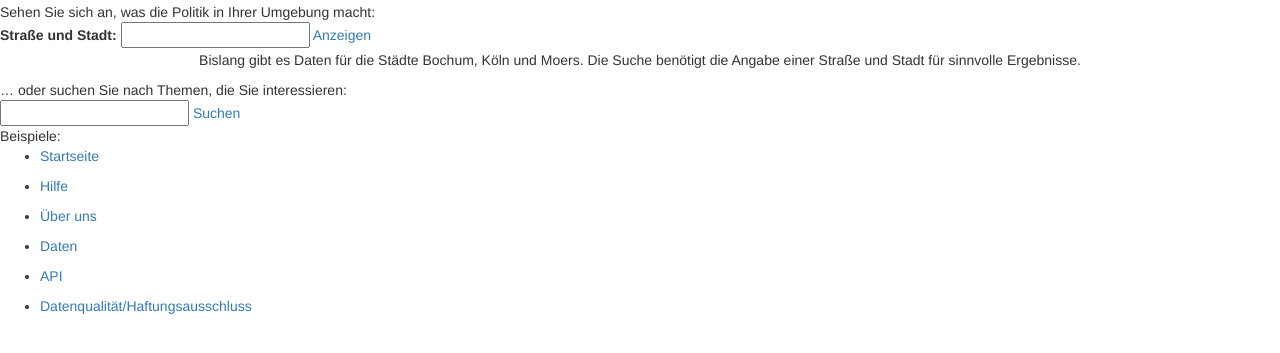
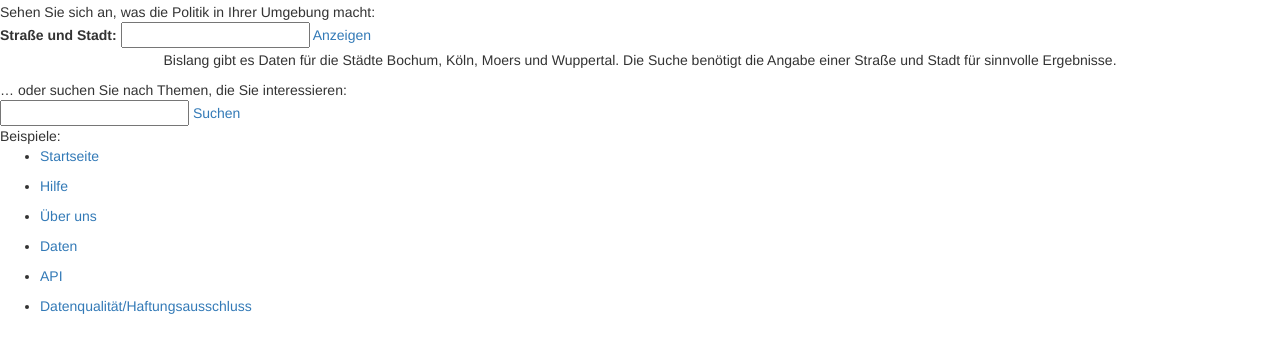
Before and after one commit to politik-bei-uns/politik-bei-uns-web-old, a Flask app: template webapp/templates/index.html in a window 1280 px wide. Shown: the part 153-506 px from the top of the page. Run offline with Flask 2, Linux system fonts and the light colour scheme; the template is opened without the code that fills it, so the values that code supplies are empty; parts of the project's set-up code (start-up, migrations or seed data) failed here and were passed over; some libraries are stand-ins or nearby versions.

Commit message:
Add Wuppertal to front site help

```diff
--- a/webapp/templates/index.html
+++ b/webapp/templates/index.html
@@ -55,7 +55,7 @@ var CONF = {
         </div>
       </form>
     </div>
-    <p style="text-align: center;">Bislang gibt es Daten für die Städte Bochum, Köln und Moers. Die Suche benötigt die Angabe einer Straße und Stadt für sinnvolle Ergebnisse.</p>
+    <p style="text-align: center;">Bislang gibt es Daten für die Städte Bochum, Köln, Moers und Wuppertal. Die Suche benötigt die Angabe einer Straße und Stadt für sinnvolle Ergebnisse.</p>
   </div>
   <div id="map" style="margin-top: 3px;"></div>
   <div class="content bottom searchform">
```
